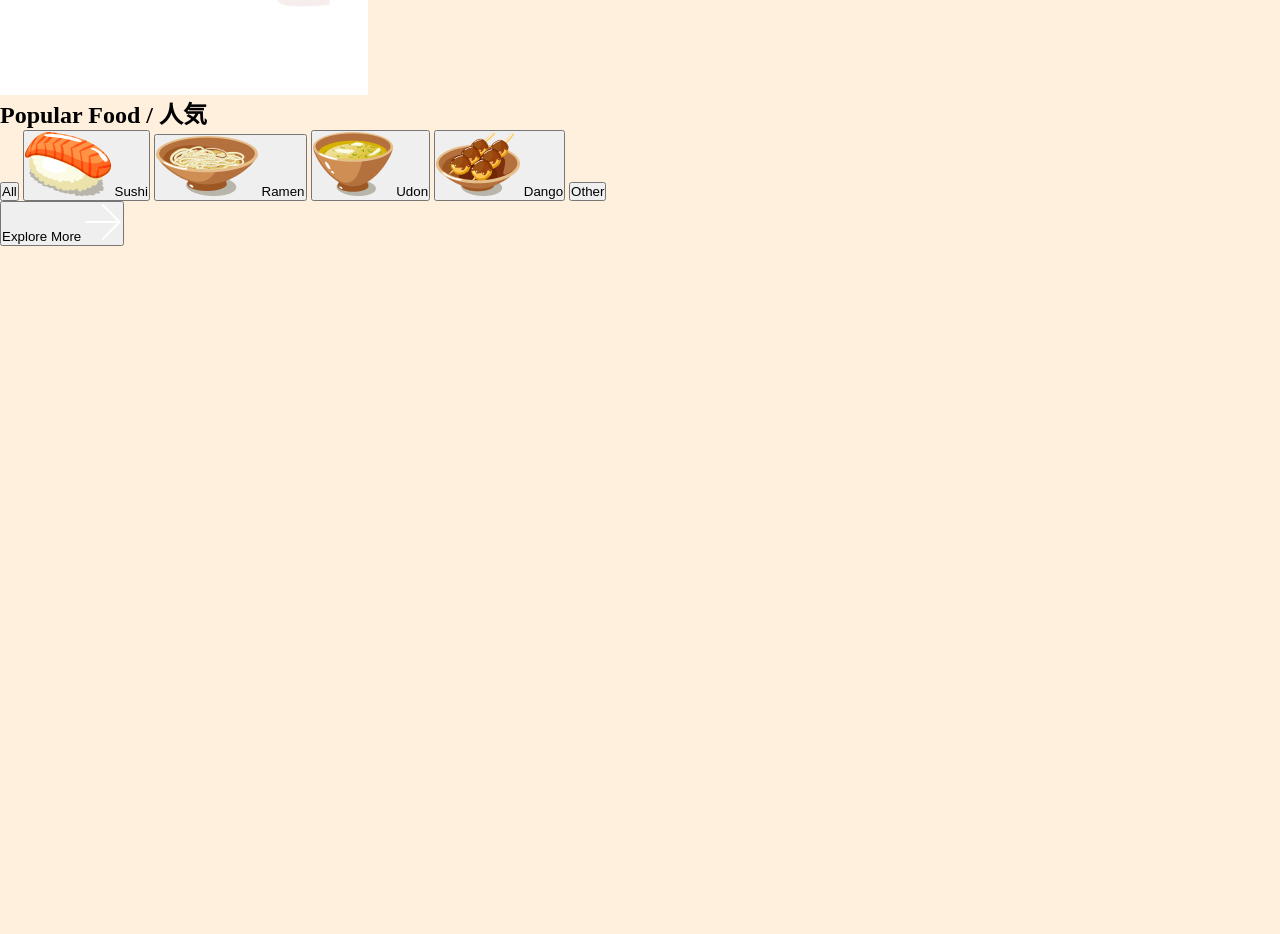
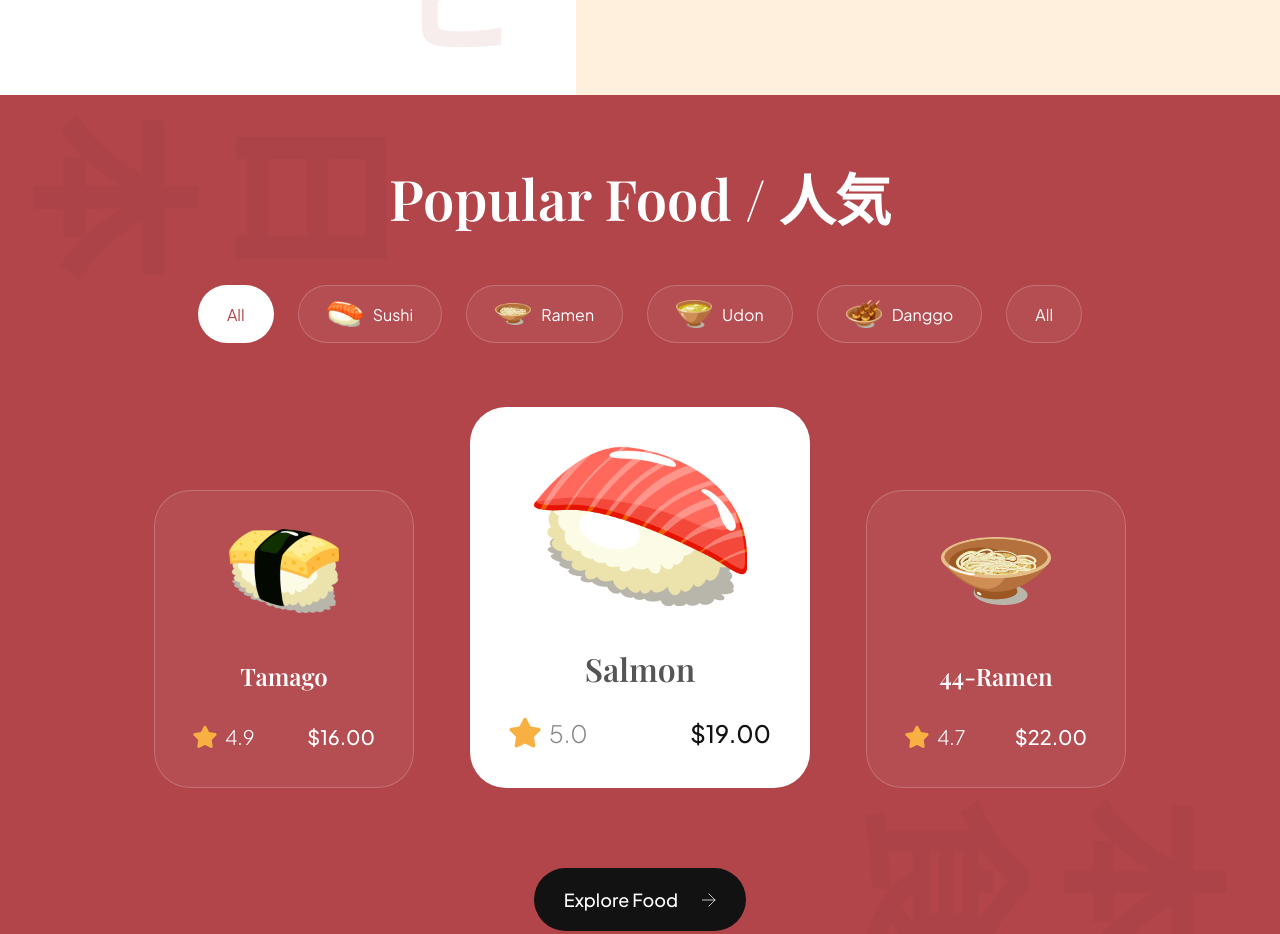
Before and after one commit to mattoattacko/AlohaSushi, a website built with Vite: page index.html in a window 1280 px wide. Shown: the part 1559-2493 px from the top of the page. Before the commit the page ends 1805 px from the top, so only its background shows below. Built offline with nearby package versions, Linux system fonts and the light colour scheme.

Commit message:
fixed styling problems in the about section. Completed the popular styling. Starting on animations.

```diff
--- a/css/sections/about.css
+++ b/css/sections/about.css
@@ -73,7 +73,7 @@
   margin-left: 32px;
 }
 
-about-us__content {
+.about-us__content {
   flex: 1; /* since this is set to 1, and the 'about-us__image div' is also set to 1, they will each take 50% of the available space. */
   display: flex;
   justify-content: center;
--- a/css/sections/popular.css
+++ b/css/sections/popular.css
@@ -0,0 +1,198 @@
+.popular-foods {
+  padding: 64px;
+
+  display: flex;
+  flex-direction: column;
+
+  background-color: var(--primary-color);
+  background-image: url("../../assets/popular_bg.png");
+  background-position: center;
+  background-repeat: no-repeat;
+  background-size: contain;
+
+  overflow: hidden;
+}
+
+.popular-foods__title {
+  font-size: 56px;
+  font-family: var(--playfair-display);
+  font-weight: 600;
+  line-height: 78px;
+  color: #fff;
+  text-align: center;
+}
+
+.popular-foods__filters {
+  margin-top: 48px;
+  max-width: 100%;
+  overflow-x: auto;
+
+  display: flex;
+  justify-content: center;
+  gap: 24px;
+}
+
+.popular-foods__filter-btn {
+  padding: 10px 28px;
+
+  display: flex;
+  flex-direction: row;
+  align-items: center;
+  gap: 10px;
+
+  background: rgba(255, 255, 255, 0.05);
+  border: 1px solid rgba(255, 255, 255, 0.2);
+  border-radius: 46px;
+
+  font-size: 16px;
+  font-weight: 300px;
+  line-height: 25px;
+  font-family: var(--plus-jakarta-sans);
+  color: #fff;
+  cursor: pointer;
+}
+
+.popular-foods__filter-btn img {
+  width: 36px;
+  height: 36px;
+  object-fit: contain;
+}
+
+.popular-foods__filter-btn.active {
+  background: #fff;
+  color: var(--primary-color)
+}
+
+.popular-foods__filter-btn:hover {
+  background: #fff;
+  color: var(--primary-color)
+}
+
+.popular-foods__catalogue {
+  margin-top: 64px;
+
+  display: flex;
+  justify-content: center;
+  align-items: flex-end;
+  flex-wrap: wrap;
+  gap: 56px;
+}
+
+.popular-foods__button {
+  width: fit-content;
+
+  padding: 20px 30px;
+  margin: 80px auto 0;
+
+  font-weight: 500;
+  font-size: 18px;
+  line-height: 23px;
+  font-family: var(--plus-jakarta-sans);
+  color: #fff;
+
+  border: none;
+  outline: none;
+  background: var(--secondary-color);
+  border-radius: 64px;
+  cursor: pointer;
+}
+
+.popular-foods__button img {
+  width: 14px;
+  height: 14px;
+  object-fit: contain;
+
+  margin-left: 21px;
+}
+
+.popular-foods__card {
+  padding: 38px;
+  min-width: 260px;
+  height: fit-content;
+
+  display: flex;
+  align-items: center;
+  flex-direction: column;
+
+  border-radius: 36px;
+  background: rgba(255, 255, 255, 0.05);
+  border: 1px solid rgba(255, 255, 255, 0.2);
+}
+
+.popular-foods__card-image {
+  width: 110px;
+  height: 84px;
+  object-fit: contain;
+}
+
+.popular-foods__card-title {
+  margin-top: 47px;
+
+  font-weight: 600;
+  font-size: 24px;
+  line-height: 32px;
+  font-family: var(--playfair-display);
+  color: #fff;
+  text-align: center;
+}
+
+.popular-foods__card-details {
+  width: 100%;
+  margin-top: 32px;
+}
+
+.popular-foods__card-rating {
+  display: flex; /* so the star appears on the left side of the rating */
+  align-items: center;
+  gap: 8px;
+}
+
+.popular-foods__card-rating img {
+  width: 24px;
+  height: 24px;
+  object-fit: contain;
+}
+
+.popular-foods__card-rating p {
+  font-size: 20px;
+  font-weight: 300;
+  font-family: var(--plus-jakarta-sans);
+  color: #fff;
+}
+
+.popular-foods__card-price {
+  font-size: 20px;
+  font-weight: 500;
+  font-family: var(--plus-jakarta-sans);
+  color: #fff;
+}
+
+.popular-foods__card.active-card {
+  background: #fff;
+  min-width: 340px;
+}
+
+.popular-foods__card.active-card .popular-foods__card-image {
+  width: 214px;
+  height: 160px;
+}
+
+.popular-foods__card.active-card .popular-foods__card-title {
+  color: var(--black-500);
+  font-size: 32px;
+}
+
+.popular-foods__card.active-card .popular-foods__card-rating img {
+  width: 32px;
+  height: 32px;
+}
+
+.popular-foods__card.active-card .popular-foods__card-rating p {
+  font-size: 24px;
+  color: var(--gray-100);
+}
+
+.popular-foods__card.active-card .popular-foods__card-price {
+  font-size: 24px;
+  color: var(--secondary-color)
+}
--- a/css/style.css
+++ b/css/style.css
@@ -6,9 +6,9 @@
 @import url("sections/hero.css");
 @import url("sections/about.css");
 @import url("sections/popular.css");
-@import url("sections/trending.css");
-@import url("sections/subscribe.css");
-@import url("sections/footer.css");
+/* @import url("sections/trending.css");
+@import url("sections/subscribe.css"); */
+/* @import url("sections/footer.css"); */
 
 /* CSS variables for reusablity across all files (including above imported) */
 :root {
--- a/index.html
+++ b/index.html
@@ -128,57 +128,76 @@
 
     <!-- Popular Food / Menu -->
     <section class="popular-foods" id="menu">
-      <h2 class="popular-foods__title">
-        Popular Food / 人気
-      </h2>
+      <h2 class="popular-foods__title" data-aos="flip-up">Popular Food / 人気</h2>
 
-      <div class="popular-foods__filters sushi__hide-scrollbar">
-        <button class="popular-foods__filter-btn active">
-          All
-        </button>
+      <div class="popular-foods__filters sushi__hide-scrollbar" data-aos="fade-up">
+        <button class="popular-foods__filter-btn active">All</button>
         <button class="popular-foods__filter-btn">
-          <img
-            src="/assets/sushi-9.png"
-            alt="sushi 9"
-          />
+          <img src="/assets/sushi-9.png" alt="sushi 9" />
           Sushi
         </button>
         <button class="popular-foods__filter-btn">
-          <img
-            src="/assets/sushi-8.png"
-            alt="sushi 8"
-          />
+          <img src="/assets/sushi-8.png" alt="sushi 8" />
           Ramen
         </button>
         <button class="popular-foods__filter-btn">
-          <img
-            src="/assets/sushi-7.png"
-            alt="sushi 7"
-          />
+          <img src="/assets/sushi-7.png" alt="sushi 7" />
           Udon
         </button>
         <button class="popular-foods__filter-btn">
-          <img
-            src="/assets/sushi-6.png"
-            alt="sushi 6"
-          />
-          Dango
+          <img src="/assets/sushi-6.png" alt="sushi 6" />
+          Danggo
         </button>
-        <button class="popular-foods__filter-btn">
-          Other
-        </button>
+        <button class="popular-foods__filter-btn">All</button>
       </div>
 
-      <div class="popover-foods__catalogue">
-        <!-- stuff -->
+      <div class="popular-foods__catalogue" data-aos="fade-up">
+        <article class="popular-foods__card">
+          <img class="popular-foods__card-image" src="assets/sushi-12.png" alt="sushi-12" />
+          <h4 class="popular-foods__card-title">Tamago</h4>
+
+          <div class="popular-foods__card-details flex-between">
+            <div class="popular-foods__card-rating">
+              <img src="assets/star.svg" alt="star" />
+              <p>4.9</p>
+            </div>
+
+            <p class="popular-foods__card-price">$16.00</p>
+          </div>
+        </article>
+
+        <article class="popular-foods__card active-card">
+          <img class="popular-foods__card-image" src="assets/sushi-11.png" alt="sushi-11" />
+          <h4 class="popular-foods__card-title">Salmon</h4>
+
+          <div class="popular-foods__card-details flex-between">
+            <div class="popular-foods__card-rating">
+              <img src="assets/star.svg" alt="star" />
+              <p>5.0</p>
+            </div>
+
+            <p class="popular-foods__card-price">$19.00</p>
+          </div>
+        </article>
+
+        <article class="popular-foods__card">
+          <img class="popular-foods__card-image" src="assets/sushi-10.png" alt="sushi-10" />
+          <h4 class="popular-foods__card-title">44-Ramen</h4>
+
+          <div class="popular-foods__card-details flex-between">
+            <div class="popular-foods__card-rating">
+              <img src="assets/star.svg" alt="star" />
+              <p>4.7</p>
+            </div>
+
+            <p class="popular-foods__card-price">$22.00</p>
+          </div>
+        </article>
       </div>
 
       <button class="popular-foods__button">
-        Explore More
-        <img
-          src="/assets/arrow-right.svg"
-          alt="arrow right"
-        />
+        Explore Food
+        <img src="assets/arrow-right.svg"  alt="arrow-right" />
       </button>
     </section>
 
```
